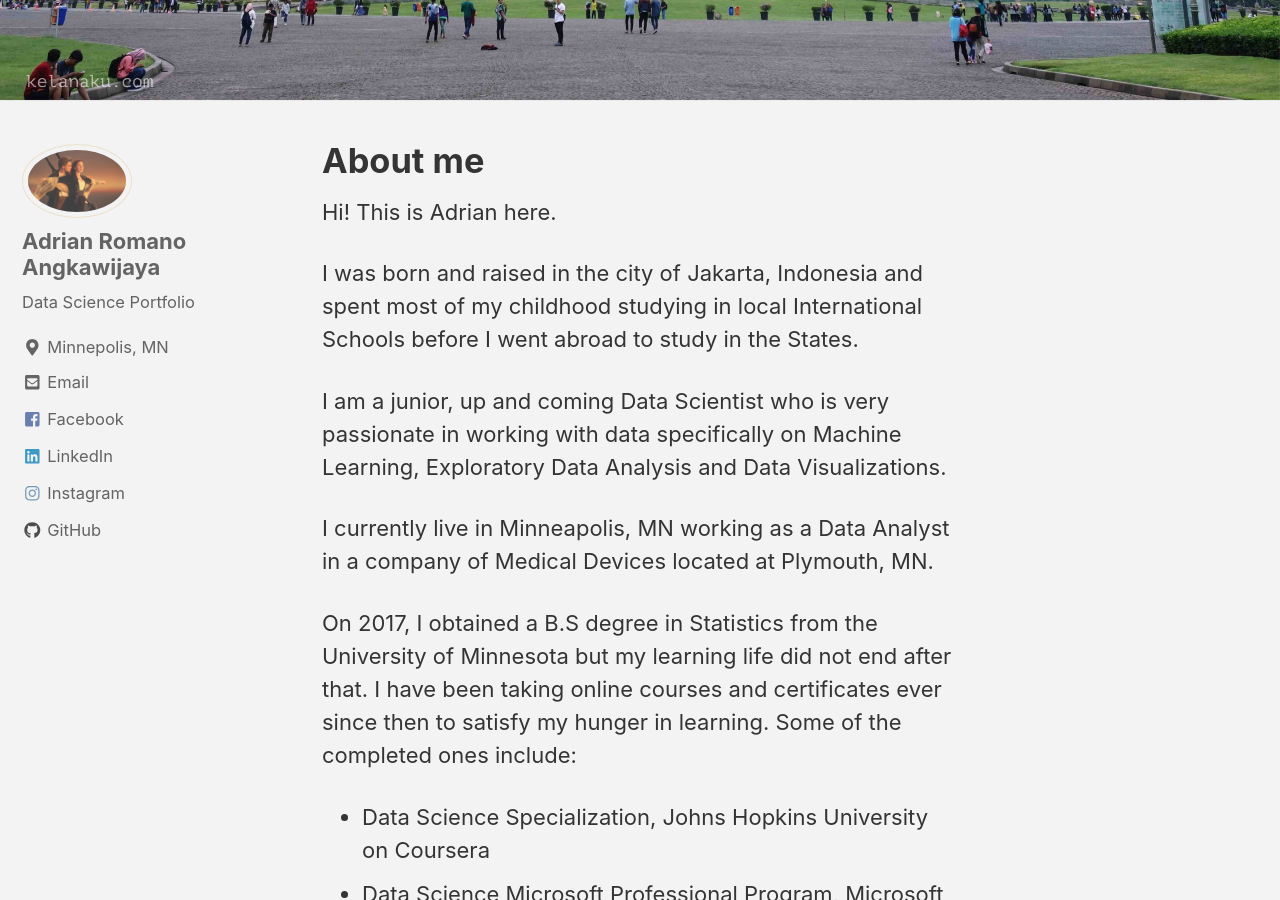
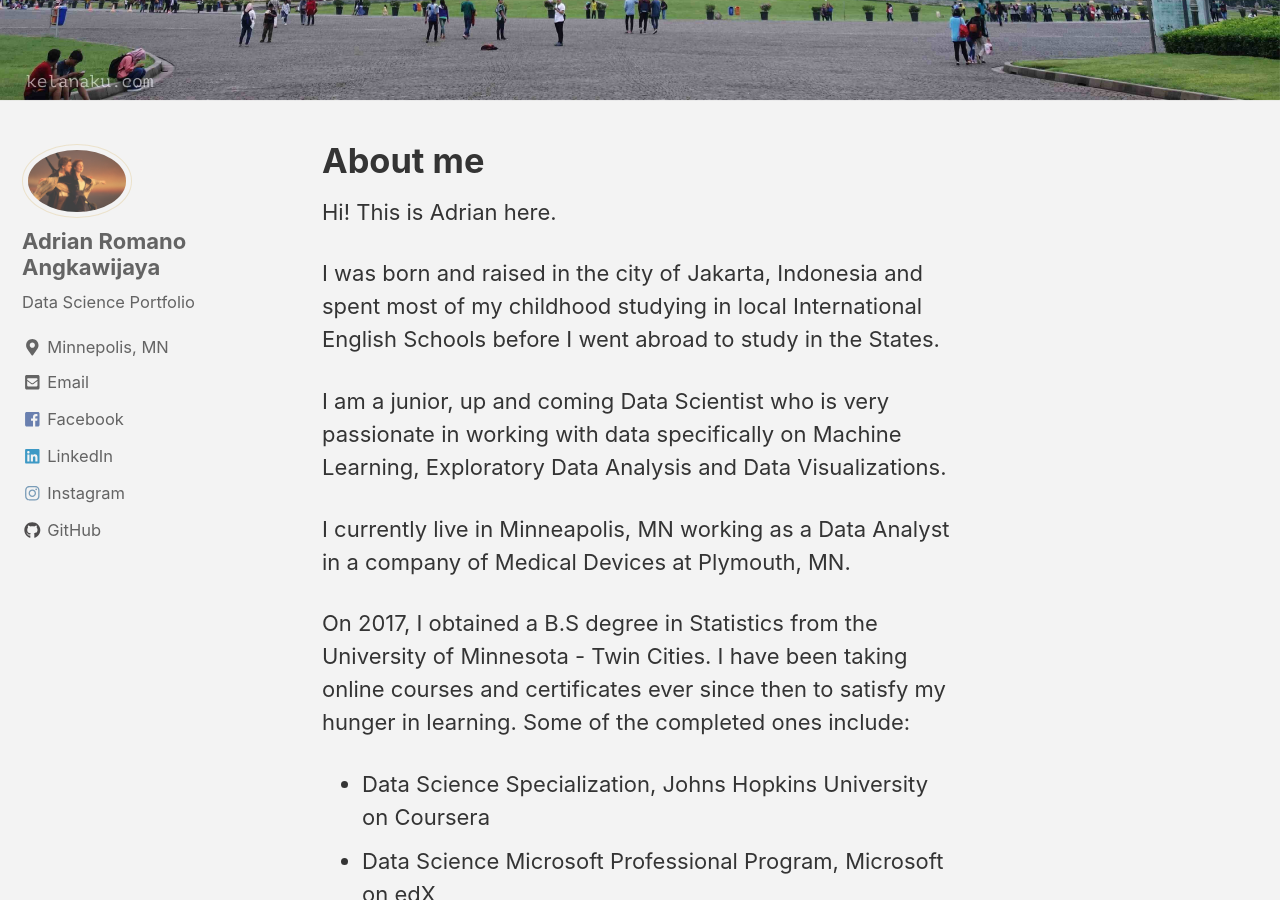
Before and after one commit to adrianromano/adrianromano.github.io, a Jekyll site: the page built from _pages/about.md, in a window 1280 px wide and 900 px high, scrolled down 753 px. Built offline with Jekyll 4.4.1, drawn with Linux system fonts in a browser that asks for light colours; nearby versions of some CDN libraries.

```diff
--- a/_pages/about.md
+++ b/_pages/about.md
@@ -7,13 +7,13 @@
 
 Hi! This is Adrian here.
 
-I was born and raised in the city of Jakarta, Indonesia and spent most of my childhood studying in local International Schools before I went abroad to study in the States.
+I was born and raised in the city of Jakarta, Indonesia and spent most of my childhood studying in local International English Schools before I went abroad to study in the States.
 
 I am a junior, up and coming Data Scientist who is very passionate in working with data specifically on Machine Learning, Exploratory Data Analysis and Data Visualizations.
 
-I currently live in Minneapolis, MN working as a Data Analyst in a company of Medical Devices located at Plymouth, MN.
+I currently live in Minneapolis, MN working as a Data Analyst in a company of Medical Devices at Plymouth, MN.
 
-On 2017, I obtained a B.S degree in Statistics from the University of Minnesota but my learning life did not end after that. I have been taking online courses and certificates ever since then to satisfy my hunger in learning. Some of the completed ones include:
+On 2017, I obtained a B.S degree in Statistics from the University of Minnesota - Twin Cities. I have been taking online courses and certificates ever since then to satisfy my hunger in learning. Some of the completed ones include:
 
 - Data Science Specialization, Johns Hopkins University on Coursera
 - Data Science Microsoft Professional Program, Microsoft on edX
```
